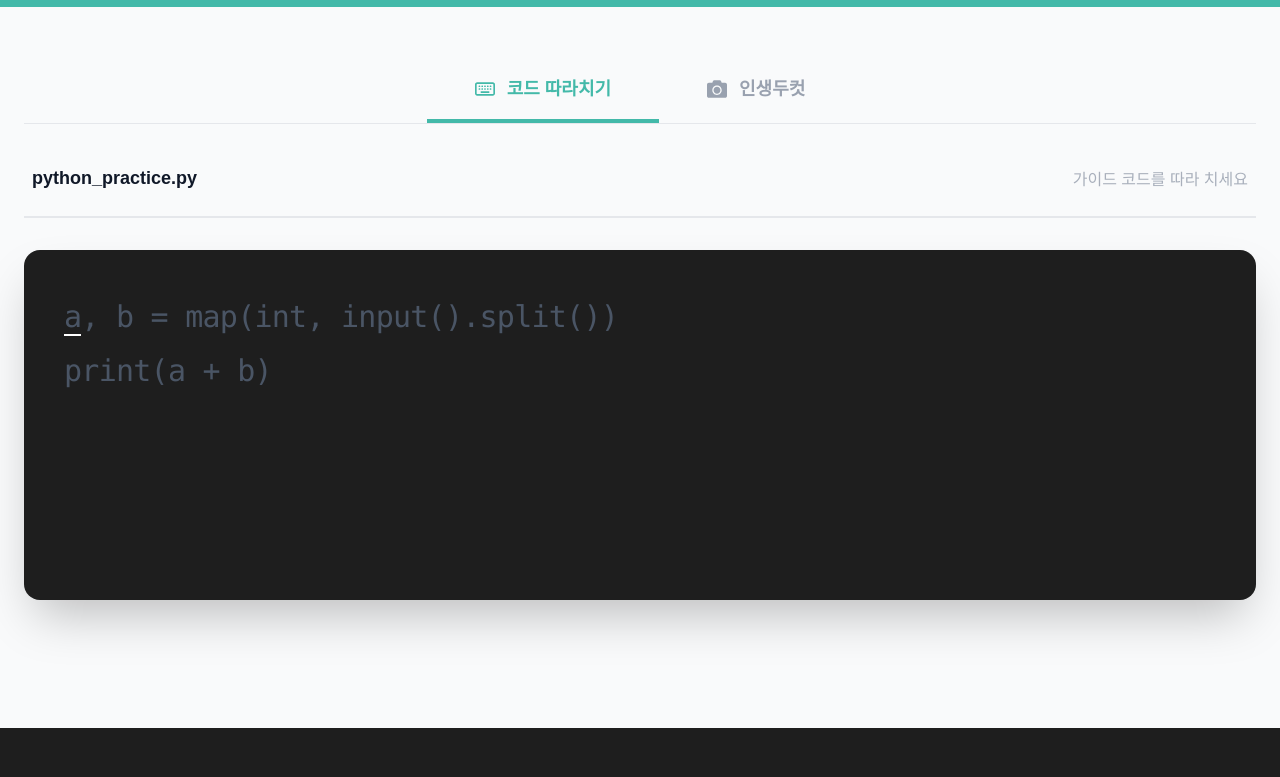
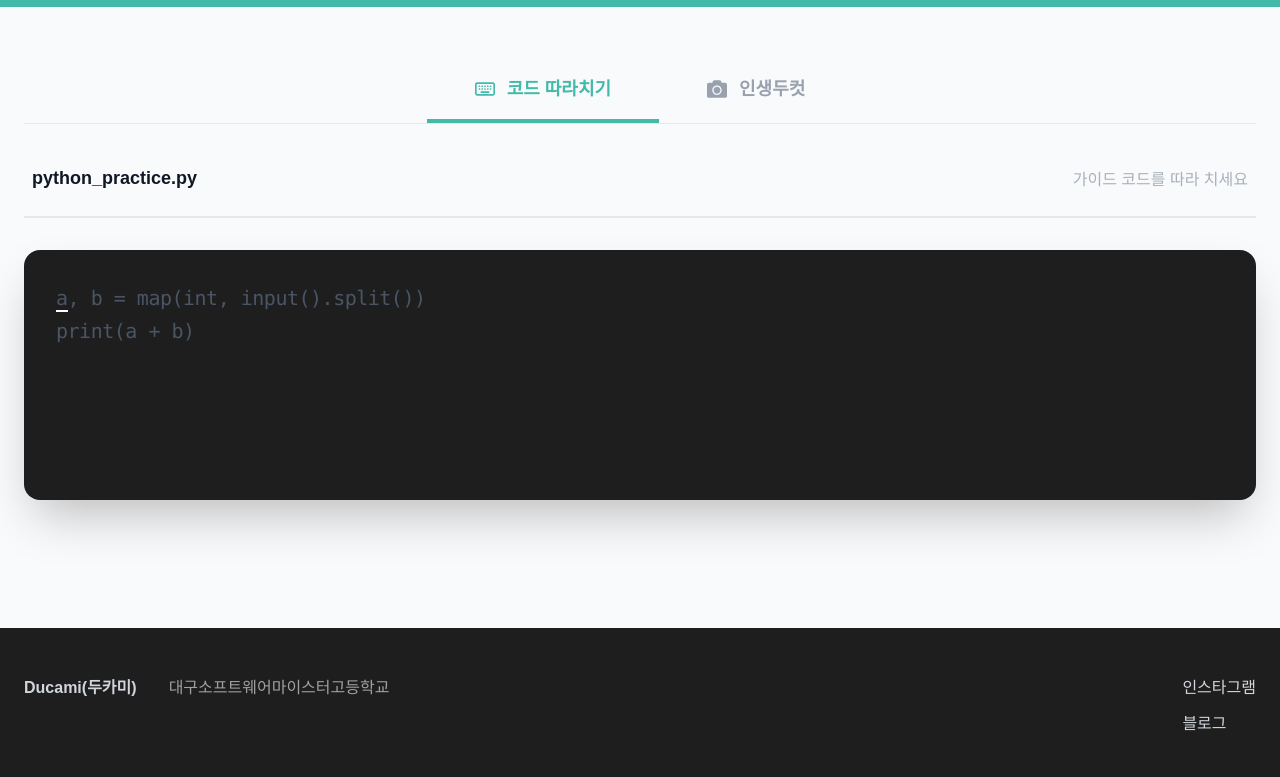
Before and after one commit to DUCAMI-10th/ducami-10th-project-web-team2, a React (Vite) app: page /experience in a window 1280 px wide. Shown: the part 489-1266 px from the top of the page. Built offline with nearby package versions, Linux system fonts and the light colour scheme; a web font is replaced by a local one.

Commit message:
fix: 체험하기 소스코드 따라치기 폰트 수정

```diff
--- a/src/pages/Experience.jsx
+++ b/src/pages/Experience.jsx
@@ -11,7 +11,8 @@ const Experience = () => {
 print(a + b)`;
 
   const lineCount = targetCode.split('\n').length;
-  const dynamicHeight = Math.max(350, lineCount * 50 + 80);
+  // 폰트가 작아졌으므로 높이 계산식을 조금 줄였습니다.
+  const dynamicHeight = Math.max(250, lineCount * 40 + 60);
 
   const handleKeyDown = (e) => {
     if (e.key === 'Tab') {
@@ -54,7 +55,6 @@ print(a + b)`;
 
   return (
     <div className="w-full min-h-screen bg-gray-50">
-      {/* 이미지의 Noti 헤더 스타일 적용 */}
       <div className="bg-[#43B9A9] w-full py-16 md:py-20">
         <div className="max-w-screen-xl mx-auto px-6 flex justify-between items-center">
           <div className="text-white space-y-2">
@@ -64,7 +64,6 @@ print(a + b)`;
               다양한 기능을 체험해보세요.
             </h1>
           </div>
-          {/* 모바일에서는 이미지를 숨기고(hidden) 데스크탑에서만 노출(md:block) */}
           <img
             src='/Activity_icon.png'
             className="hidden md:block w-48 h-48 lg:w-64 lg:h-64 object-contain"
@@ -74,7 +73,6 @@ print(a + b)`;
       </div>
 
       <div className="max-w-screen-xl mx-auto px-6 py-12">
-        {/* 탭 메뉴 - 이미지의 버튼들처럼 깔끔한 반응형 처리 */}
         <div className="flex justify-center border-b border-gray-200 mb-10">
           <button
             onClick={() => setActiveTab(1)}
@@ -112,8 +110,9 @@ print(a + b)`;
               className="relative w-full bg-[#1e1e1e] rounded-2xl shadow-2xl overflow-hidden flex font-mono transition-all duration-500"
               style={{ height: `${dynamicHeight}px` }}
             >
-              <div className="relative flex-1 p-8 md:p-10 text-xl md:text-3xl leading-[1.8] tracking-tight">
-                <pre className="absolute inset-0 p-8 md:p-10 m-0 whitespace-pre-wrap break-all pointer-events-none" style={{ zIndex: 1 }}>
+              {/* 텍스트 크기를 text-base(모바일) ~ text-xl(데스크탑)로 조정 */}
+              <div className="relative flex-1 p-6 md:p-8 text-base md:text-xl leading-relaxed tracking-tight">
+                <pre className="absolute inset-0 p-6 md:p-8 m-0 whitespace-pre-wrap break-all pointer-events-none" style={{ zIndex: 1 }}>
                   {renderCode()}
                 </pre>
 
@@ -124,7 +123,7 @@ print(a + b)`;
                   onKeyDown={handleKeyDown}
                   spellCheck="false"
                   autoFocus
-                  className="absolute inset-0 w-full h-full p-8 md:p-10 bg-transparent text-transparent outline-none border-none resize-none caret-white whitespace-pre-wrap break-all"
+                  className="absolute inset-0 w-full h-full p-6 md:p-8 bg-transparent text-transparent outline-none border-none resize-none caret-white whitespace-pre-wrap break-all"
                   style={{ zIndex: 2, fontInherit: 'inherit' }}
                 />
               </div>
```
